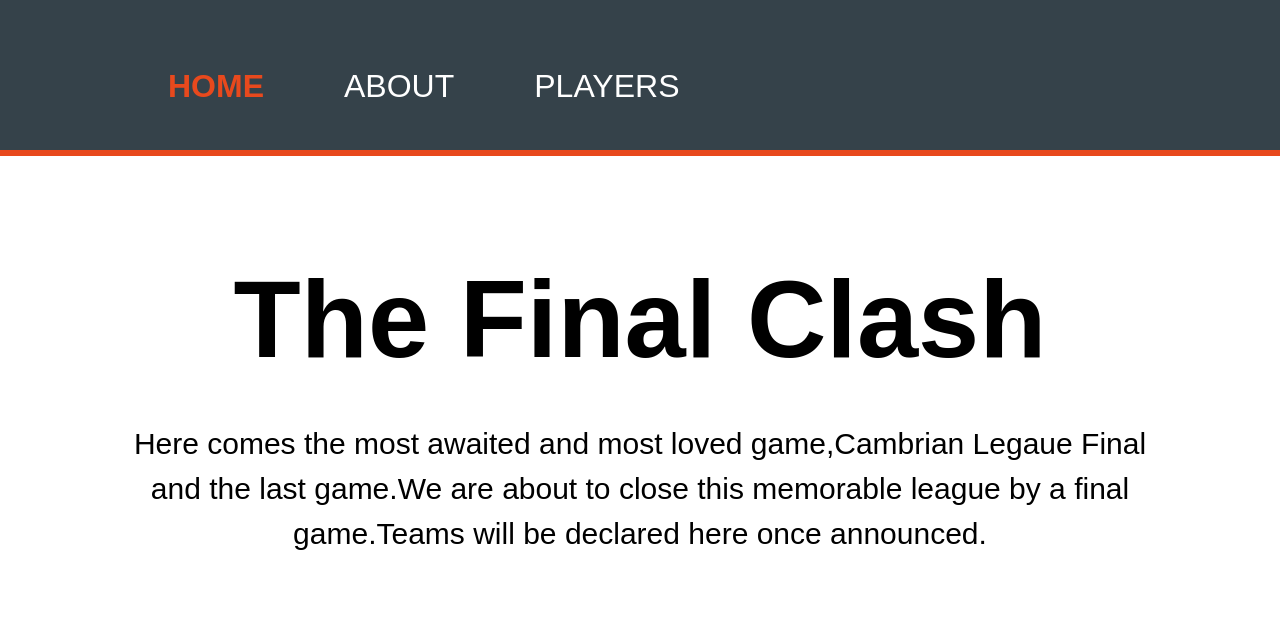
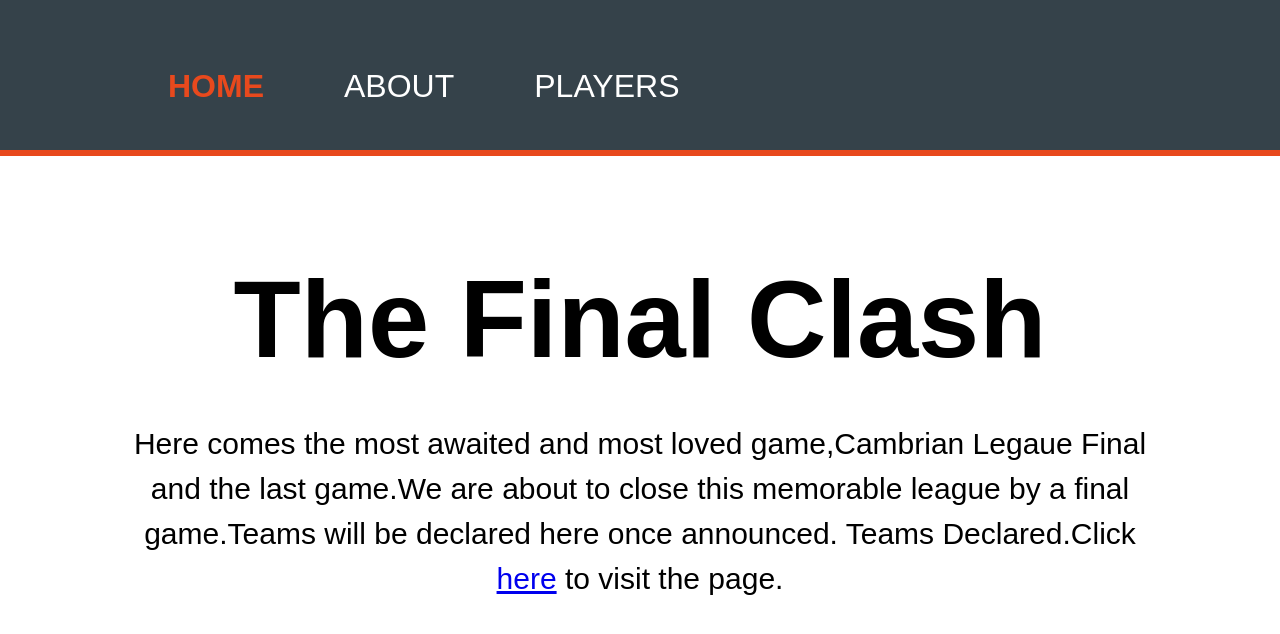
Before and after one commit to stechtic/finalfaceoff, a plain HTML site: page index.html in a window 1280 px wide. Shown: the part 749-1383 px from the top of the page. Drawn offline with Linux system fonts and the light colour scheme; a script that the page names is missing.

Commit message:
Update index.html

```diff
--- a/index.html
+++ b/index.html
@@ -30,6 +30,7 @@
       <div class="container">
         <h1>The Final Clash</h1>
         Here comes the most awaited and most loved game,Cambrian Legaue Final and the last game.We are about to close this memorable league by a final game.Teams will be declared here once announced.
+        Teams Declared.Click <a href="team.html">here</a> to visit the page.
       </div>
     </section>
 
```
